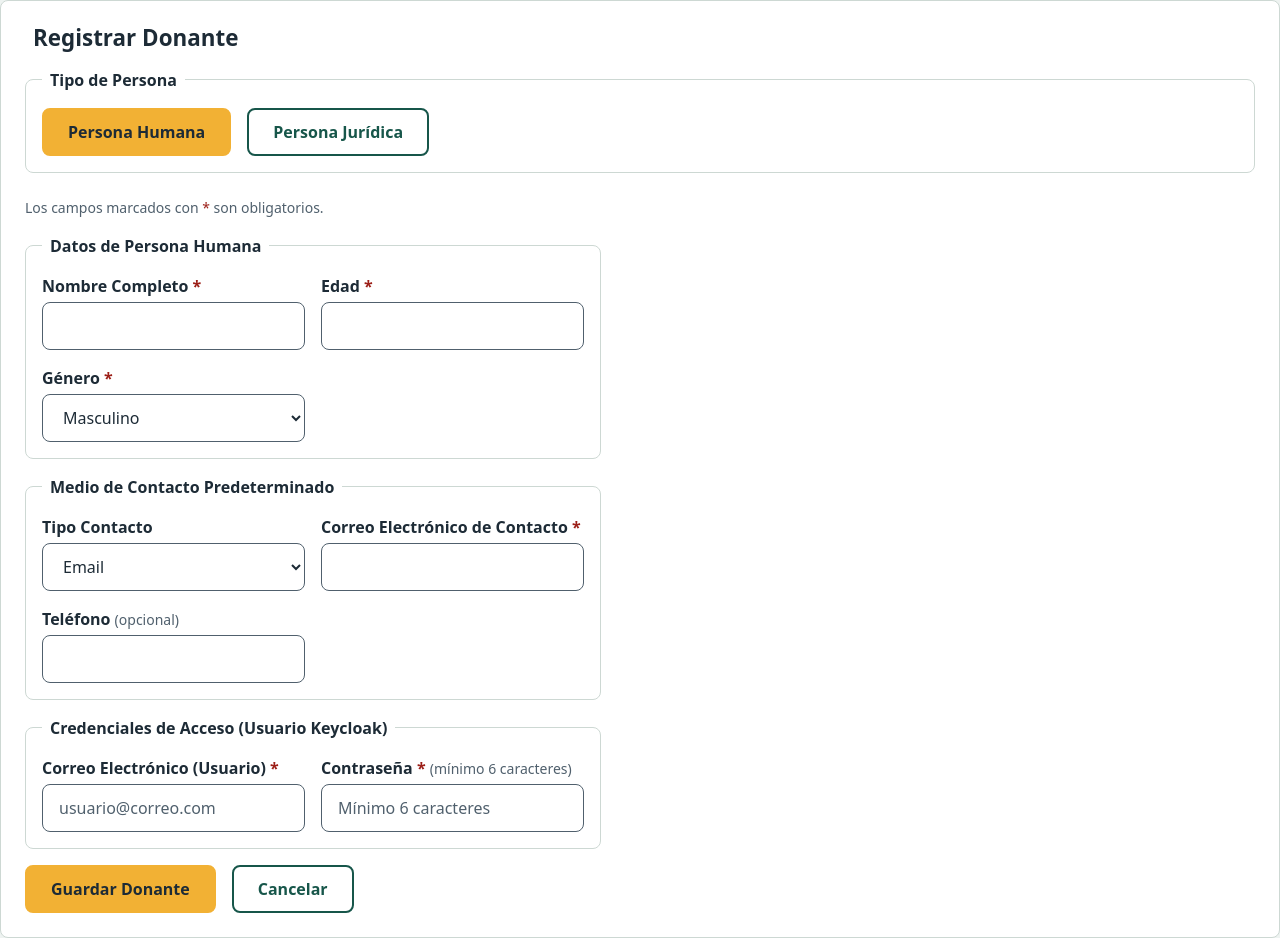
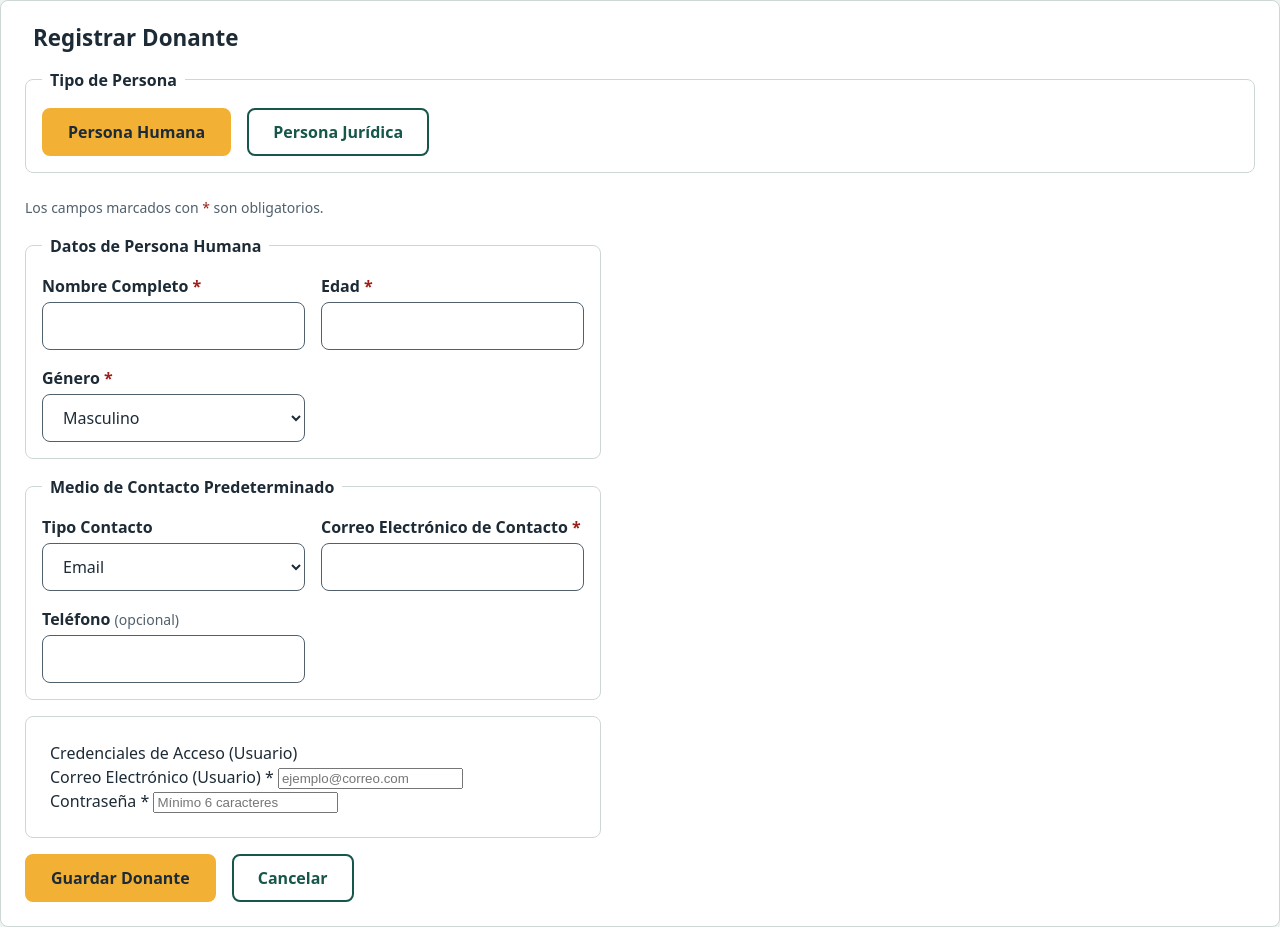
Before and after one commit to Pazsantiago/TP_Anual_Grupo10_K3002, a Spring Boot app: page /donantes/nuevo in a window 1280 px wide. Run offline with Spring Boot 4, Linux system fonts and the light colour scheme; some of the project's set-up classes (security, data sources, template engines, error pages and the like) are left out, and stand-ins take their place.

Commit message:
Fix form

```diff
--- a/src/main/java/utn/donatrack/donatrack_frontend/controller/donaciones/DonanteController.java
+++ b/src/main/java/utn/donatrack/donatrack_frontend/controller/donaciones/DonanteController.java
@@ -68,7 +68,6 @@ public class DonanteController {
             @RequestParam("password") String password,
             RedirectAttributes redirectAttributes) {
         try {
-
             donanteService.create(donanteDTO);
 
             keycloakAdminService.crearUsuarioEnKeycloak(
@@ -77,10 +76,12 @@ public class DonanteController {
                     "DONANTE"
             );
 
+            redirectAttributes.addFlashAttribute("exito", "¡Donante y usuario creados con éxito!");
             return "redirect:/login";
+
         } catch (Exception e) {
             e.printStackTrace();
-            redirectAttributes.addFlashAttribute("error", "Error inesperado: " + e.getMessage());
+            redirectAttributes.addFlashAttribute("error", "Error al registrar donante: " + e.getMessage());
             return "redirect:/donantes/nuevo";
         }
     }
--- a/src/main/resources/templates/donantes/formulario.html
+++ b/src/main/resources/templates/donantes/formulario.html
@@ -102,19 +102,21 @@
       </fieldset>
 
       <!-- CREDENCIALES DE ACCESO -->
-      <fieldset class="fieldset">
-        <legend class="fieldset__legend">Credenciales de Acceso (Usuario Keycloak)</legend>
-        <div class="field-row">
-          <div class="field">
-            <label class="field__label" for="emailUsuario">Correo Electrónico (Usuario) <span class="field__required" aria-hidden="true">*</span><span class="sr-only"> (obligatorio)</span></label>
-            <input class="field__control" id="emailUsuario" type="email" name="email" placeholder="usuario@correo.com" required aria-required="true" autocomplete="username"/>
-          </div>
-          <div class="field">
-            <label class="field__label" for="passwordUsuario">Contraseña <span class="field__required" aria-hidden="true">*</span><span class="sr-only"> (obligatorio)</span> <span class="field__hint">(mínimo 6 caracteres)</span></label>
-            <input class="field__control" id="passwordUsuario" type="password" name="password" placeholder="Mínimo 6 caracteres" required aria-required="true" minlength="6" autocomplete="new-password"/>
+      <div class="card mb-4">
+        <div class="card-header bg-light fw-bold">Credenciales de Acceso (Usuario)</div>
+        <div class="card-body">
+          <div class="row g-3">
+            <div class="col-md-6">
+              <label class="form-label">Correo Electrónico (Usuario) *</label>
+              <input type="email" name="email" class="form-control" placeholder="ejemplo@correo.com" required/>
+            </div>
+            <div class="col-md-6">
+              <label class="form-label">Contraseña *</label>
+              <input type="password" name="password" class="form-control" placeholder="Mínimo 6 caracteres" required/>
+            </div>
           </div>
         </div>
-      </fieldset>
+      </div>
 
       <!-- BOTONES -->
       <div class="cluster">
--- a/src/main/resources/templates/donantes/lista.html
+++ b/src/main/resources/templates/donantes/lista.html
@@ -14,7 +14,7 @@
     <a th:href="@{/donantes/nuevo(tipo='HUMANA')}" class="btn btn-primary">+ Nuevo Donante Humano</a>
     <a th:href="@{/donantes/nuevo(tipo='JURIDICA')}" class="btn btn-secondary">+ Nuevo Donante Jurídico</a>
     <a th:href="@{/donantes/importar}" class="btn btn-outline-info">Importar CSV</a>
-    <a th:if="${session.userRol == 'ADMIN' or session.userRol == 'ROLE_ADMIN'}"
+    <a th:if="${session.userRol != null and (#strings.toUpperCase(session.userRol) == 'ADMIN' or #strings.toUpperCase(session.userRol) == 'ROLE_ADMIN')}"
        th:href="@{/donantes/nuevo/admin}"
        class="btn btn-primary me-2">
         Registrar donante (Admin)
```
